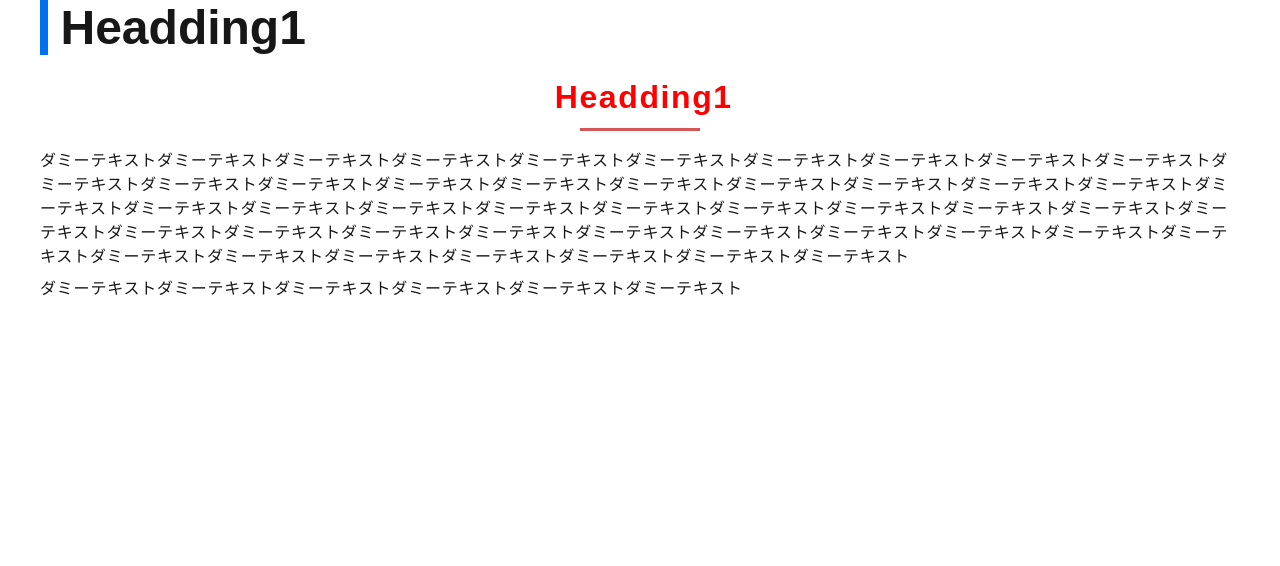
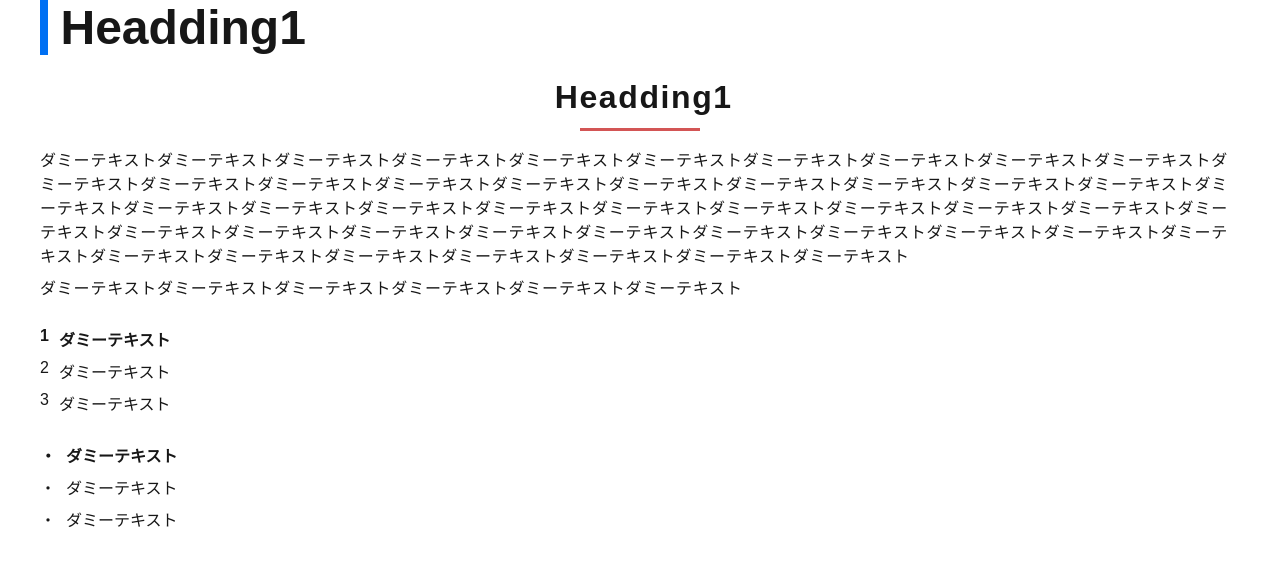
Before and after one commit to Iguchi-Masato-toko/next_git_practice, a Next.js app: page / in a window 1280 px wide. Shown: the top 566 px of the page. Built offline with nearby package versions, Linux system fonts and the light colour scheme.

Commit message:
[modify] add list parts

```diff
--- a/src/app/globals.css
+++ b/src/app/globals.css
@@ -42,8 +42,12 @@ ul {
   list-style: none;
 }
 
-.red {
+.--red {
   color: #ff0000;
+}
+
+.--bold {
+  font-weight: 700;
 }
 
 .txt {
@@ -54,3 +58,39 @@ ul {
 .txt + .txt {
   margin-top: 0.5em;
 }
+
+* .numelicList,
+* .list {
+  margin-top: 2rem;
+}
+
+.list,
+.numelicList {
+  display: flex;
+  flex-direction: column;
+  justify-content: center;
+}
+
+.numelicList {
+  counter-reset: item-counter;
+}
+
+.list .item,
+.numelicList .item {
+  position: relative;
+  display: flex;
+  margin-top: 0.5em;
+  gap: 10px;
+}
+
+.numelicList .item {
+  counter-increment: item-counter;
+}
+
+.numelicList .item::before {
+  content: counter(item-counter);
+}
+
+.list .item::before {
+  content: "・";
+}
--- a/src/app/page.tsx
+++ b/src/app/page.tsx
@@ -14,6 +14,16 @@ export default function Home() {
       <p className="txt">
         ダミーテキストダミーテキストダミーテキストダミーテキストダミーテキストダミーテキスト
       </p>
+      <ul className="numelicList">
+        <li className="item --bold">ダミーテキスト</li>
+        <li className="item">ダミーテキスト</li>
+        <li className="item">ダミーテキスト</li>
+      </ul>
+      <ul className="list">
+        <li className="item --bold">ダミーテキスト</li>
+        <li className="item">ダミーテキスト</li>
+        <li className="item">ダミーテキスト</li>
+      </ul>
     </section>
   );
 }
```
